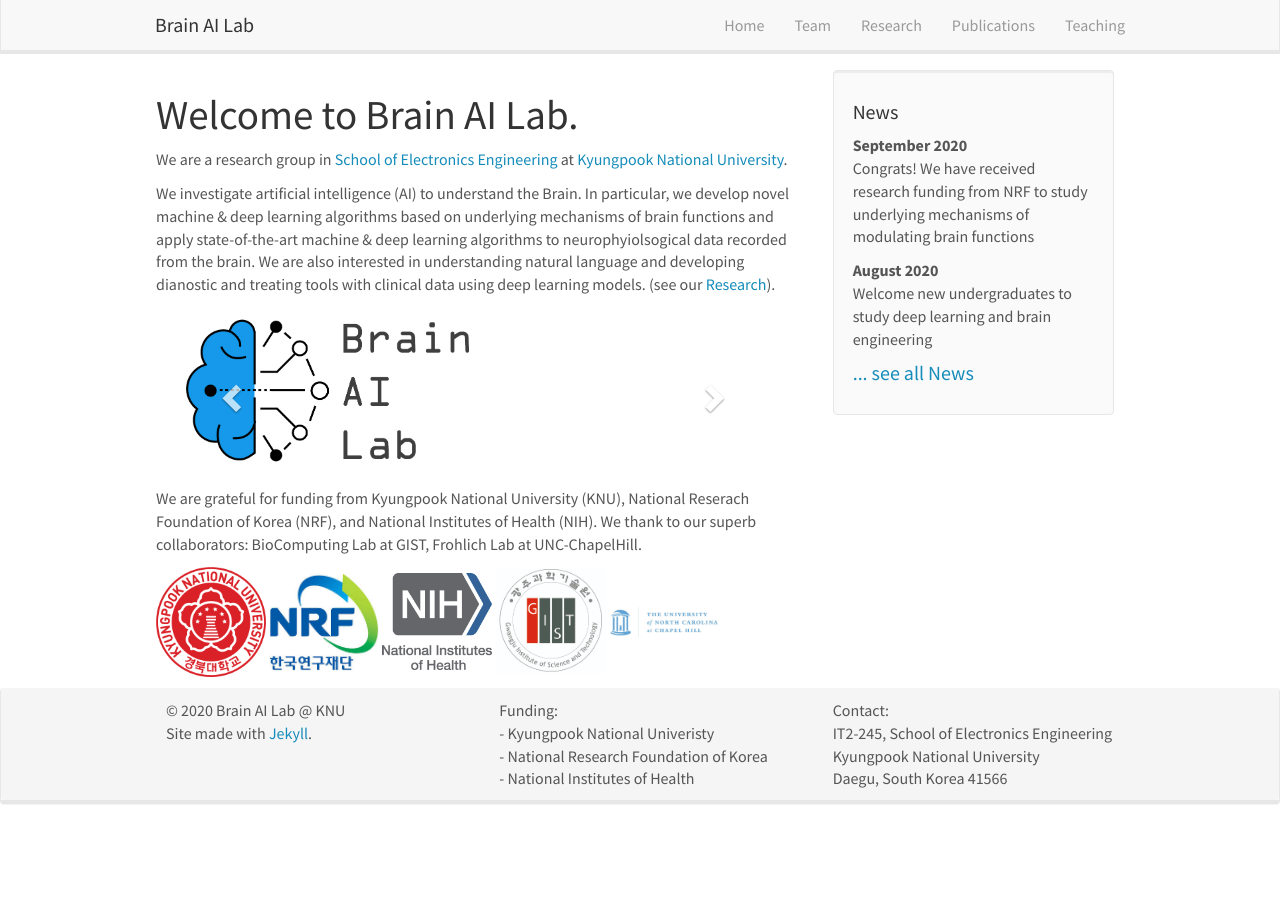
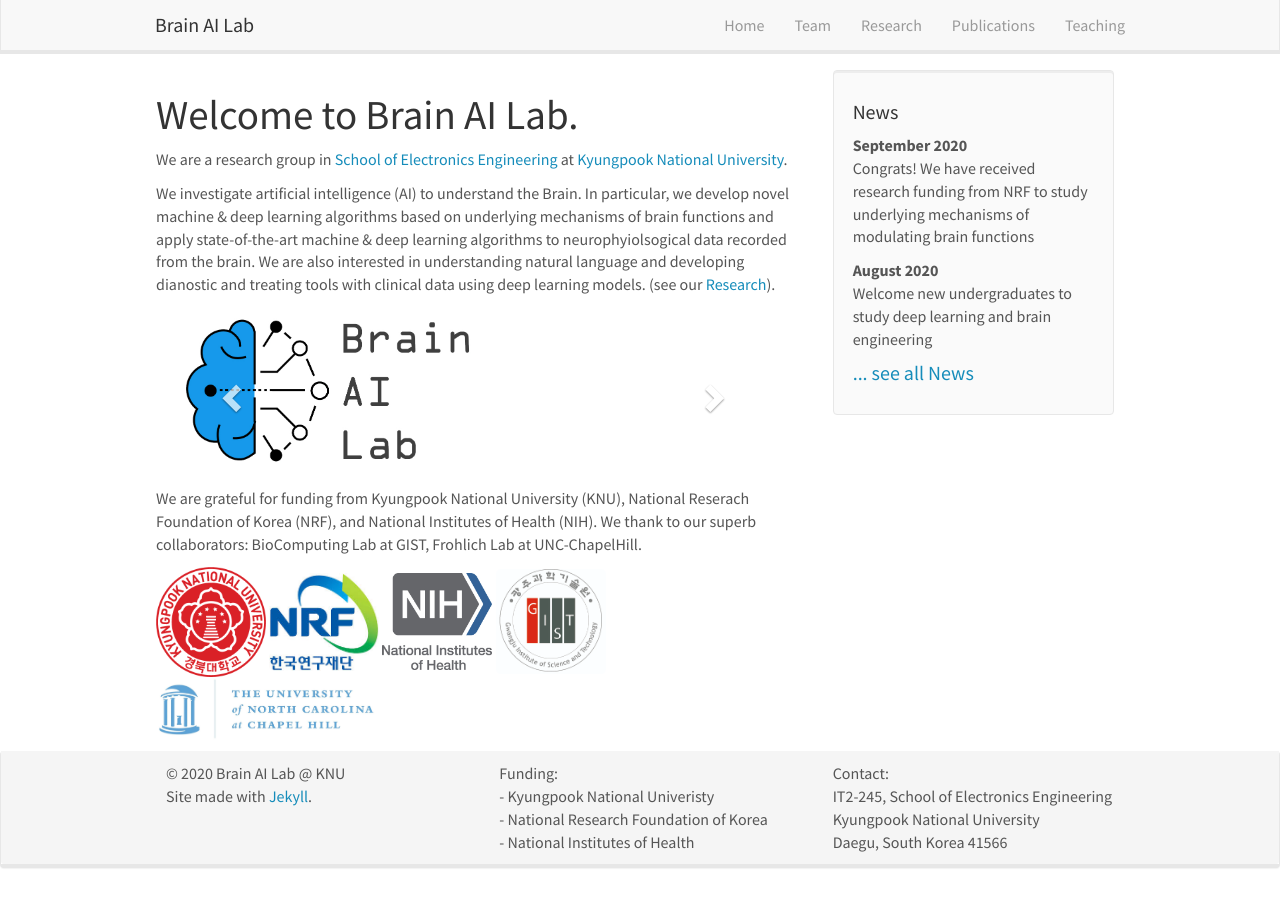
Before and after one commit to KNU-BrainAI/knu-brainai.github.io, a Jekyll site: the page built from _pages/home.md, in a window 1280 px wide. Built offline with Jekyll 4.4.1, drawn with Linux system fonts in a browser that asks for light colours; nearby versions of some CDN libraries.

Commit message:
Update home.md

```diff
--- a/_pages/home.md
+++ b/_pages/home.md
@@ -47,5 +47,5 @@ We thank to our superb collaborators: BioComputing Lab at GIST, Frohlich Lab at
   <img src="{{ site.url }}{{ site.baseurl }}/images/logopic/Logo_NRF.jpg" style="width: 110px">
   <img src="{{ site.url }}{{ site.baseurl }}/images/logopic/Logo_NIH.jpg" style="width: 110px">
    <img src="{{ site.url }}{{ site.baseurl }}/images/logopic/Logo_GIST.jpg" style="width: 110px">
-    <img src="{{ site.url }}{{ site.baseurl }}/images/logopic/Logo_UNC.jpg" style="width: 110px">
+    <img src="{{ site.url }}{{ site.baseurl }}/images/logopic/Logo_UNC.jpg" style="width: 220px">
 </figure>
```
